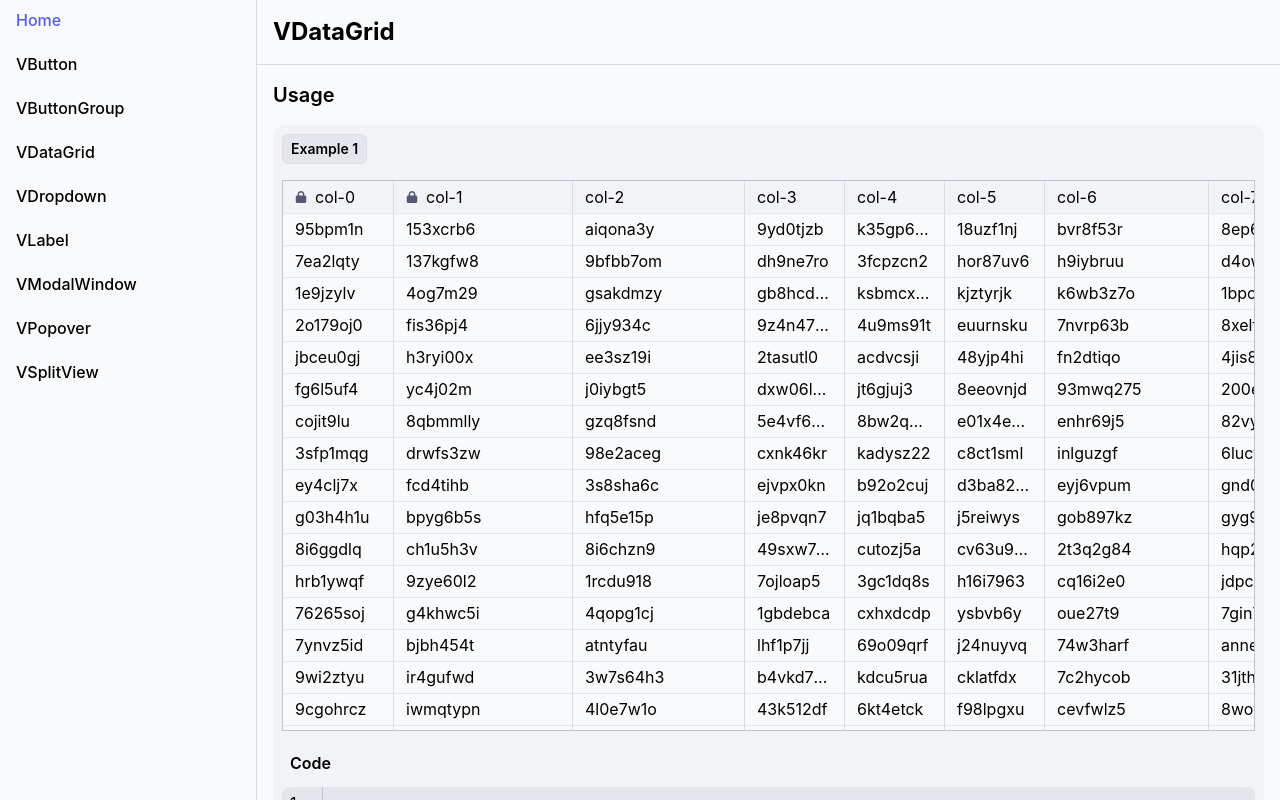
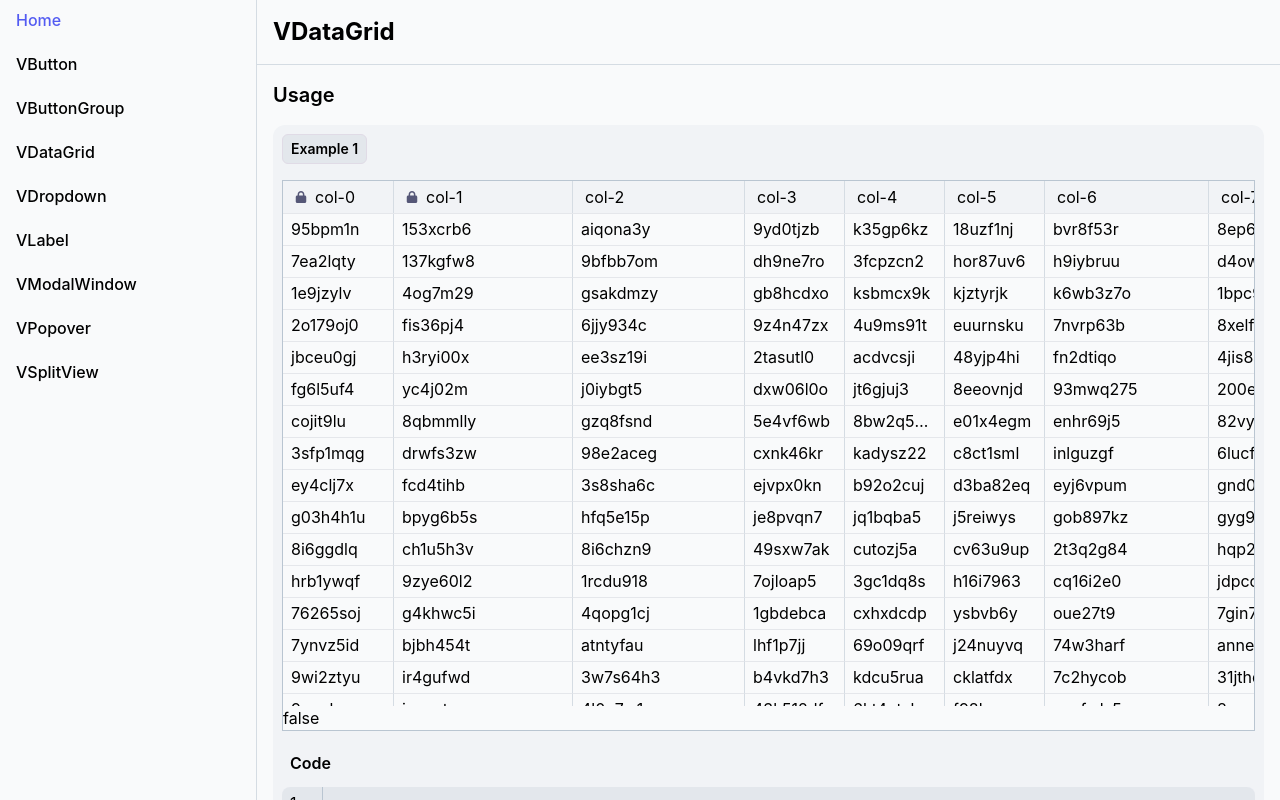
Before and after one commit to frtp2612/velc, a Vue app: page /VDataGrid in a window 1280 px wide. Built offline with nearby package versions, Linux system fonts and the light colour scheme.

Commit message:
improved data grid

```diff
--- a/src/components/VDataGrid/VDataGrid.vue
+++ b/src/components/VDataGrid/VDataGrid.vue
@@ -2,7 +2,7 @@
   <div
     class="flex flex-col border bg-theme-bg border-theme-bg-200 min-h-0 min-w-0 h-full w-full overflow-auto"
   >
-		<div class="relative min-h-0 flex flex-col" ref="tableContainer">
+    <div class="relative min-h-0 flex flex-col h-full" ref="tableContainer">
       <!--GRID LEADING CONTENT-->
 
       <!-- GRID CONTENT -->
@@ -10,11 +10,12 @@
         :item-height="32"
         :items="data"
         :wrapper-class="initialized ? 'w-fit' : ''"
+        ref="content"
       >
         <template #prepend>
           <!-- GRID HEADER -->
           <div
-						class="grid sticky top-0 bg-theme-bg-50 z-10 border-b"
+            class="sticky grid top-0 bg-theme-bg-50 z-10 border-b"
             :class="{ 'w-fit': initialized }"
             :style="{
               gridTemplateColumns: columnsLayout || columnsGridLayout,
@@ -39,7 +40,9 @@
           />
         </template>
       </VirtualScroller>
-
+      <div>
+        {{ isDirty }}
+      </div>
       <!--GRID TRAILING CONTENT-->
     </div>
   </div>
@@ -47,11 +50,12 @@
 
 <script lang="ts" setup>
 import { computed, onMounted, provide, ref } from "vue";
-import VirtualScroller from "../VirtualScroller/VirtualScroller.vue";
+import VirtualScroller from "@/components/VirtualScroller/VirtualScroller.vue";
 import VDataGridColumn from "./VDataGridColumn.vue";
 import VDataGridRow from "./VDataGridRow.vue";
 import VDataGridState from "./VDataGridState";
 import { VDataColumn, VDataRow } from "./VDataGridTypes";
+// import { useScrollSyncrhonizer } from "../../composables/UseScrollSynchronizer";
 
 const props = defineProps<{
   columns: Array<VDataColumn>;
@@ -71,12 +75,20 @@ const state = VDataGridState(
   props.defaultSortDirection
 );
 
-const { initialized, columnsLayout, data } = state;
+const { initialized, columnsLayout, data, isDirty } = state;
 
 const tableContainer = ref<HTMLElement | null>(null);
 const columnsContainer = ref<HTMLElement | null>(null);
+const content = ref<InstanceType<typeof VirtualScroller> | null>(null);
 
 provide("state", state);
+
+// useScrollSyncrhonizer(
+//   true,
+//   false,
+//   computed(() => content.value!.container),
+//   columnsContainer
+// );
 
 onMounted(() => {
   if (tableContainer.value !== null && columnsContainer.value !== null) {
--- a/src/components/VDataGrid/VDataGridCell.vue
+++ b/src/components/VDataGrid/VDataGridCell.vue
@@ -1,9 +1,22 @@
 <template>
   <div
     :style="column.locked ? lockedStyle : ''"
-		class="px-3 leading-[31px] border-b border-r-theme-bg-100 border-r"
+    class="leading-[31px] border-b border-r-theme-bg-100 border-r"
+    :class="cellClass"
+    @click="selectCell"
+    @dblclick="startEdit"
   >
-		<VLabel class="overflow-hidden overflow-ellipsis whitespace-nowrap">
+    <input
+      type="text"
+      v-model="data[column.id]"
+      v-if="editingCell"
+      ref="editor"
+      class="w-full px-2"
+    />
+    <VLabel
+      class="px-2 overflow-hidden overflow-ellipsis whitespace-nowrap"
+      v-else
+    >
       {{ data[column.id] }}
     </VLabel>
   </div>
@@ -16,22 +29,54 @@ import {
   VDataRow,
 } from "@/components/VDataGrid/VDataGridTypes";
 import VLabel from "@/components/VLabel/VLabel.vue";
-import { computed, inject } from "vue";
+import { onClickOutside } from "@vueuse/core";
+import { computed, inject, ref } from "vue";
 
 const props = defineProps<{
   data: VDataRow;
   column: VDataColumn;
-	index: number;
 }>();
 
 const state: VDataGridStateType | undefined = inject("state");
 
-const { lockedColumnsMap } = state!;
+const { lockedColumnsMap, changeSelectedCell, selectedCellId, editMode } =
+  state!;
+
+const editor = ref<HTMLElement | null>(null);
+
+onClickOutside(editor, () => (editMode.value = false));
 
 const lockedStyle = computed(
   () =>
     `position: sticky; left:${lockedColumnsMap.value.get(props.column.id)}px`
 );
+
+const cellClass = computed(() => {
+  let value = "";
+
+  if (props.column.locked && selectedCellId.value !== cellId.value) {
+    value += "bg-inherit";
+  } else if (selectedCellId.value === cellId.value) {
+    value += "bg-theme-primary-300";
+  }
+
+  return value;
+});
+
+const cellId = computed(() => `${props.data.id}-${props.column.id}`);
+
+function selectCell() {
+  changeSelectedCell(props.data.id, props.column.id, cellId.value);
+}
+
+function startEdit() {
+  selectCell();
+  editMode.value = true;
+}
+
+const editingCell = computed(
+  () => editMode.value && selectedCellId.value === cellId.value
+);
 </script>
 
 <style scoped></style>
--- a/src/components/VDataGrid/VDataGridColumn.vue
+++ b/src/components/VDataGrid/VDataGridColumn.vue
@@ -2,7 +2,7 @@
   <div
     ref="column"
     class="flex flex-col relative border-r-theme-bg-100 border-r"
-		:class="[data.locked ? 'bg-inherit' : ' ']"
+    :class="[data.locked ? 'bg-inherit z-[1]' : ' ']"
     :style="data.locked ? lockedStyle : ''"
   >
     <div class="flex items-center gap-2 cursor-pointer" @click="sort(data.id)">
@@ -24,16 +24,26 @@
 
     <div
       ref="gutter"
-			class="absolute right-0 translate-x-2 px-2 top-0 w-1 before:content[''] before:absolute hover:before:bg-theme-primary/50 before:-z-[1] cursor-col-resize before:-mx-[5px] before:w-[11px] before:h-full before:transition-all before:ease-out before:duration-150 after:transition-all after:ease-out after:duration-150 after:content[''] after:absolute after:bg-theme-transparent after:h-8 after:w-[3px] after:-my-4 after:-mx-[1px] after:rounded after:top-1/2 hover:after:bg-theme-primary-600"
-			:style="[{ height: state ? state.tableHeight.value + 'px' : '100%' }]"
+      class="absolute -right-[1px] top-0 w-2 group"
+      v-show="allowResize"
+    >
+      <font-awesome-icon
+        icon="fa-left-right"
+        class="absolute w-3 h-3 top-1/2 right-0 translate-y-1.5 text-theme-text-inverted bg-theme-primary-200 group-hover:bg-theme-primary-600 p-1 rounded-l-full cursor-col-resize transition-all ease-in-out duration-150"
+      />
+
+      <div
+        class="absolute h-full w-[2px] left-1.5 transition-all ease-in-out duration-150 bg-theme-primary-200 group-hover:bg-theme-primary-600"
+        :style="[{ height: state ? tableHeight + 'px' : '100%' }]"
       ></div>
+    </div>
   </div>
 </template>
 
 <script setup lang="ts">
 import VLabel from "@/components/VLabel/index";
 import { useElementResizer } from "@/composables/UseElementResizer";
-import { computed, inject, ref } from "vue";
+import { computed, inject, ref, onMounted, onUnmounted } from "vue";
 import { VDataColumn, VDataGridStateType } from "./VDataGridTypes";
 
 const props = defineProps<{
@@ -46,7 +56,11 @@ const column = ref<HTMLElement | null>(null);
 
 const state: VDataGridStateType | undefined = inject("state");
 
+const { tableHeight } = state!;
+
 const { lockedColumnsMap, sortKey, sortOrder, sort } = state!;
+
+const allowResize = ref(false);
 
 if (state) {
   useElementResizer(column, gutter, (width: number) =>
@@ -55,10 +69,7 @@ if (state) {
 }
 
 const lockedStyle = computed(
-	() =>
-		`position: sticky; left:${lockedColumnsMap.value.get(
-			props.data.id
-		)}px; z-index:${100 - props.index}`
+  () => `position: sticky; left:${lockedColumnsMap.value.get(props.data.id)}px;`
 );
 
 const sortIcon = computed(() =>
@@ -66,4 +77,26 @@ const sortIcon = computed(() =>
     ? "fa-arrow-up-short-wide"
     : "fa-arrow-down-wide-short"
 );
+
+onMounted(() => {
+  if (column.value) {
+    column.value.addEventListener("mouseenter", toggleResize);
+    column.value.addEventListener("mouseleave", toggleResize);
+  }
+});
+
+onUnmounted(() => {
+  if (column.value) {
+    column.value.removeEventListener("mouseenter", toggleResize);
+    column.value.removeEventListener("mouseleave", toggleResize);
+  }
+});
+
+function toggleResize(event: MouseEvent) {
+  if (event.type === "mouseenter") {
+    allowResize.value = true;
+  } else {
+    allowResize.value = false;
+  }
+}
 </script>
--- a/src/components/VDataGrid/VDataGridRow.vue
+++ b/src/components/VDataGrid/VDataGridRow.vue
@@ -1,29 +1,30 @@
 <template>
-	<div class="grid h-full relative bg-theme-bg hover:bg-theme-bg-50">
-		<template v-for="(column, index) in columns">
-			<VDataGridCell
-				:column="column"
-				:index="index"
-				:data="data"
-				:class="[column.locked ? 'bg-inherit' : ' ']"
-			/>
-		</template>
-	</div>
+  <div class="grid h-full relative" :class="rowClass">
+    <template v-for="column in columns" :key="`${data.id}-${column.id}`">
+      <VDataGridCell :column="column" :data="data" />
+    </template>
+  </div>
 </template>
 
 <script setup lang="ts">
 import {
-	VDataGridStateType,
-	VDataRow,
+  VDataGridStateType,
+  VDataRow,
 } from "@/components/VDataGrid/VDataGridTypes";
-import { inject } from "vue";
+import { inject, computed } from "vue";
 import VDataGridCell from "./VDataGridCell.vue";
 
-defineProps<{
-	data: VDataRow;
+const props = defineProps<{
+  data: VDataRow;
 }>();
 
 const state: VDataGridStateType | undefined = inject("state");
 
-const { columns } = state!;
+const { columns, selectedRowId } = state!;
+
+const rowClass = computed(() =>
+  selectedRowId.value === props.data.id
+    ? "bg-theme-primary-100 hover:bg-theme-primary-200"
+    : "bg-theme-bg hover:bg-theme-bg-50"
+);
 </script>
--- a/src/components/VDataGrid/VDataGridState.ts
+++ b/src/components/VDataGrid/VDataGridState.ts
@@ -3,7 +3,7 @@ import {
   VDataColumn,
   VDataRow,
 } from "@/components/VDataGrid/VDataGridTypes";
-import { clamp } from "@vueuse/core";
+import { clamp, useElementSize } from "@vueuse/core";
 import { Ref, computed, nextTick, ref } from "vue";
 import { useSorter } from "../../composables/UseSorter";
 
@@ -20,23 +20,20 @@ function VDataGridState(
   defaultSortKey: string | undefined,
   defaultSortDirection: string | undefined
 ) {
+  const initialState = JSON.stringify(rows.value);
   const tableContainerRef = ref<HTMLElement>();
   const columnsContainerRef = ref<HTMLElement>();
   const columnsDataList = ref<DataGridColumnData[]>([]);
   const lockedColumnsMap = ref<Map<string, number>>(new Map<string, number>());
   const initialized = ref(false);
 
-	const activeRow = ref<VDataRow>();
-	const activeColumn = ref<VDataColumn>();
+  const selectedRowId = ref<string>("");
+  const selectedColumnId = ref<string>("");
+  const selectedCellId = ref<string>("");
 
   const editMode = ref(false);
 
-	const tableWidth = computed(
-		() => tableContainerRef.value?.getBoundingClientRect().width || 0
-	);
-	const tableHeight = computed(
-		() => tableContainerRef.value?.getBoundingClientRect().height || 0
-	);
+  const { width, height } = useElementSize(tableContainerRef);
 
   const columnsLayout = computed(() =>
     columnsDataList.value
@@ -82,7 +79,7 @@ function VDataGridState(
             max:
               columnProps.size && columnProps.size.max
                 ? columnProps.size.max
-								: tableWidth.value,
+                : width.value,
             min:
               columnProps.size && columnProps.size.min
                 ? columnProps.size.min
@@ -155,10 +152,22 @@ function VDataGridState(
     }
   }
 
+  function changeSelectedCell(rowId: string, columnId: string, cellId: string) {
+    selectedRowId.value = rowId;
+    selectedColumnId.value = columnId;
+    selectedCellId.value = cellId;
+  }
+
+  const isDirty = computed(
+    () => initialState !== JSON.stringify(sortedData.value)
+  );
+
   return {
     // methods
     init,
     updateColumnSize,
+
+    changeSelectedCell,
 
     sort,
 
@@ -170,10 +179,18 @@ function VDataGridState(
     sortOrder,
 
     initialized,
-		tableHeight,
+    tableHeight: height,
     lockedColumnsMap,
 
     columns,
+
+    selectedRowId,
+    selectedColumnId,
+    selectedCellId,
+
+    editMode,
+
+    isDirty,
   };
 }
 
--- a/src/components/VirtualScroller/VirtualScroller.vue
+++ b/src/components/VirtualScroller/VirtualScroller.vue
@@ -7,23 +7,22 @@
   >
     <slot name="prepend"></slot>
     <div
-			class="will-change-transform"
+      class="will-change-transform overflow-clip"
       :class="[wrapperClass ? wrapperClass : 'w-full']"
       :style="{ height: `${totalContentHeight}px` }"
     >
       <div
+        v-for="(item, index) in list"
         class="will-change-transform"
-				:style="[{ transform: `translateY(${offsetY}px)` }]"
-			>
-				<div
-					v-for="(item, index) in list"
-					:style="[itemHeight ? { height: `${itemHeight}px` } : {}]"
+        :style="[
+          { transform: `translateY(${offsetY}px)` },
+          itemHeight ? { height: `${itemHeight}px` } : {},
+        ]"
         :key="currentIndex + index"
       >
         <slot :item="item" :index="currentIndex + index">
           <span>{{ item }}</span>
         </slot>
-				</div>
       </div>
     </div>
   </div>
@@ -54,4 +53,6 @@ const { list, totalContentHeight, offsetY, currentIndex } = VirtualScroll({
   itemHeight: props.itemHeight,
   renderAhead: props.renderAhead,
 });
+
+defineExpose({ container });
 </script>
--- /dev/null
+++ b/src/composables/UseScrollSynchronizer.ts
@@ -0,0 +1,43 @@
+import { Ref, onMounted } from "vue";
+// Generic hook for detecting scroll:
+export const useScrollSyncrhonizer = (
+  synchHorizontal: boolean,
+  synchVertical: boolean,
+  ...containers: Ref<HTMLElement | null>[]
+) => {
+  onMounted(() => {
+    containers.forEach((container) => {
+      console.log(container.value);
+
+      if (container.value !== null)
+        container.value.addEventListener("scroll", onScroll);
+    });
+  });
+
+  function onScroll(event: Event) {
+    if (synchHorizontal) {
+      containers
+        .filter(
+          (container) => container.value !== (event.target as HTMLElement)
+        )
+        .forEach((container) => {
+          if (container.value !== null) {
+            container.value.scrollLeft = (
+              event.target as HTMLElement
+            ).scrollLeft;
+            console.log((event.target as HTMLElement).scrollLeft);
+            console.log("TARGET: ", container.value);
+            console.log("TARGET: ", container.value.scrollLeft);
+          }
+        });
+      console.log("ORIGINAL: ", (event.target as HTMLElement).scrollLeft);
+    }
+
+    if (synchVertical) {
+      containers.forEach((container) => {
+        if (container.value !== null)
+          container.value.scrollTop = (event.target as HTMLElement).scrollTop;
+      });
+    }
+  }
+};
--- a/src/main.ts
+++ b/src/main.ts
@@ -18,6 +18,7 @@ import {
   faArrowDownWideShort,
   faArrowUpShortWide,
   faEllipsisVertical,
+  faLeftRight,
   faLock,
 } from "@fortawesome/free-solid-svg-icons";
 
@@ -26,7 +27,8 @@ library.add(
   faEllipsisVertical,
   faLock,
   faArrowDownWideShort,
-	faArrowUpShortWide
+  faArrowUpShortWide,
+  faLeftRight
 );
 
 const app = createApp(App);
```
Also changed, not shown: src/components/VDataGrid/VDataGridTypes.ts (+9 -0 lines), src/style/style.css (+0 -9 lines). Lines whose indentation alone changed are shown as unchanged.
